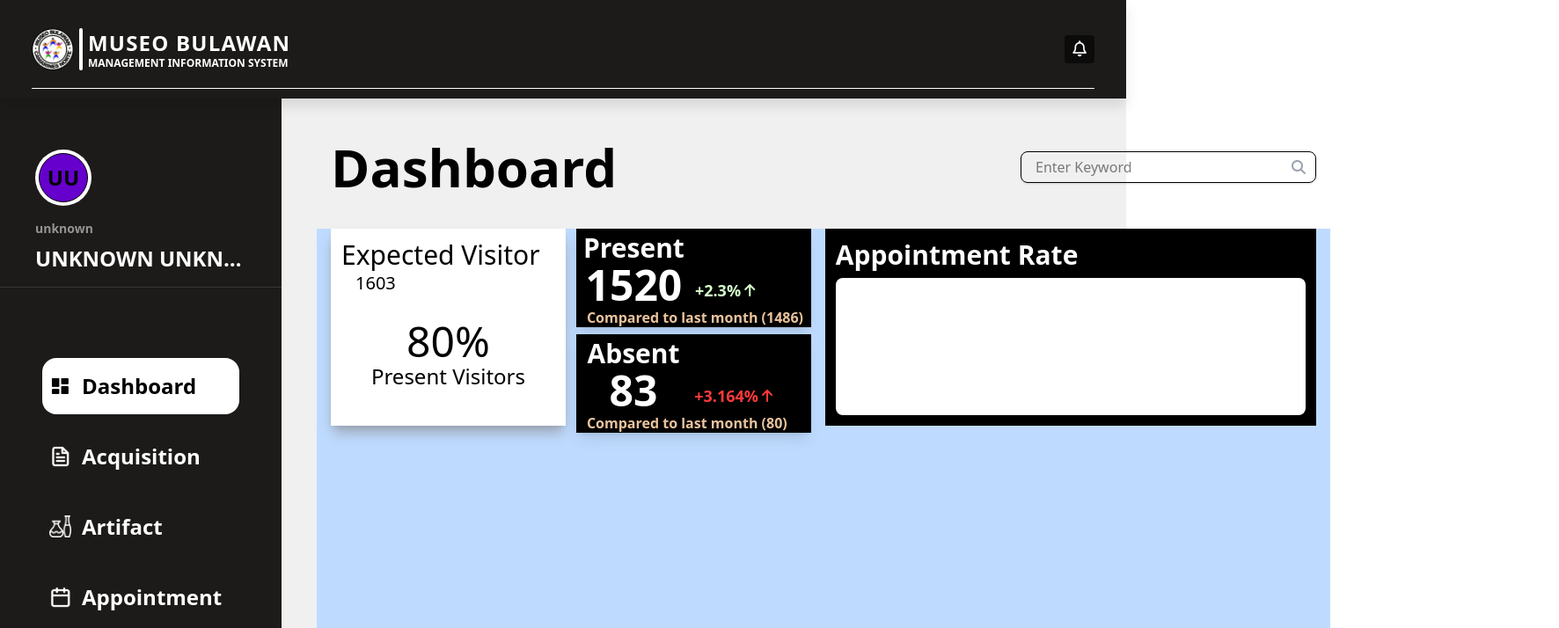
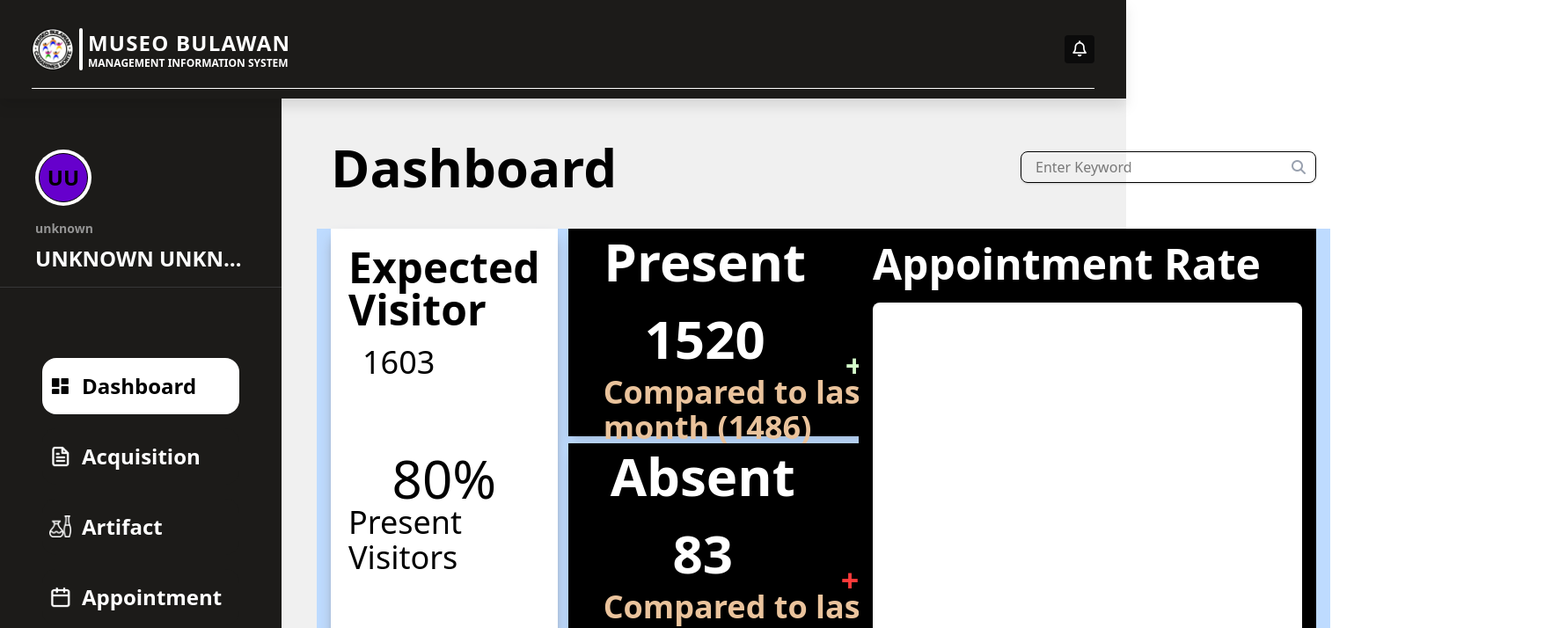
Before and after one commit to k3mosh/Museo-Bulawan-MIS, a React (Vite) app: page /admin/dashboard in a window 1280 px wide. Shown: the top 714 px of the page at 88% size, 1772 px wide, since content can reach past the window. Built offline with nearby package versions, Linux system fonts and the light colour scheme; sample sign-in values are in the browser's storage; a web font is replaced by a local one.

Commit message:
test width dashboard

```diff
--- a/src/pages/admin/Dashboard.jsx
+++ b/src/pages/admin/Dashboard.jsx
@@ -32,17 +32,17 @@ const Dashboard = () => {
                   </div>
 
                   <div className='px-4 w-full max-h-[33em] flex mt-5 md:min-h-[30em] bg-blue-200 '>
-                    <div className='flex flex-col h-full sm:flex sm:flex-col md:flex md:flex-row w-full gap-4'>
+                    <div className='flex flex-col h-full sm:flex sm:flex-col md:flex md:flex-row w-full gap-4 md:gap-10'>
 
-                      <div className='flex gap-3 h-[14em] w-full sm:max-w-full md:max-w-1/2'>
+                      <div className='flex gap-3 h-[14em] w-full sm:max-w-full md:max-w-1/2 md:h-full'>
 
-                        <div className='w-full ' >
-                          <div className='bg-white h-full p-3 flex flex-col items-start justify-start shadow-lg shadow-gray-400'>
-                            <span className='text-3xl'>Expected Visitor</span>
-                            <span className='text-xl ml-4'>1603</span>
+                        <div className='w-full h-full' >
+                          <div className='bg-white h-full p-3 flex flex-col items-start justify-start shadow-lg shadow-gray-400 md:h-[30em] md:p-5 md:gap-4'>
+                            <span className='text-3xl md:text-5xl md:font-semibold'>Expected Visitor</span>
+                            <span className='text-xl ml-4 md:text-4xl'>1603</span>
                             <div className='w-full h-full flex flex-col justify-center items-center '>
-                               <span className='text-5xl'>80%</span>
-                               <span className='text-2xl'>Present Visitors</span>
+                               <span className='text-5xl md:text-6xl'>80%</span>
+                               <span className='text-2xl md:text-4xl'>Present Visitors</span>
                             </div>
                           </div>
                         </div>
@@ -51,39 +51,39 @@ const Dashboard = () => {
                           <div className='flex flex-col w-full h-full gap-2 '>
                             <div className='w-full h-1/2 bg-black p-2 flex flex-col shadow-lg'>
                               <div className="w-full h-full flex flex-col justify-start items-center">
-                                <div className="w-full h-auto flex justify-start items-center gap-x-3">
-                                  <div className="h-full w-[55%] flex flex-col justify-center items-center text-white font-bold text-center">
-                                    <span className="w-full h-1/3 text-3xl flex items-center justify-center">Present</span>
-                                    <span className="w-full h-2/3 text-5xl flex items-center justify-center">1520</span>
+                                <div className="w-full h-auto flex justify-start items-center gap-x-3 md:h-full ">
+                                  <div className="h-full w-[55%] flex flex-col justify-center items-center text-white font-bold text-center md:pl-10">
+                                    <span className="w-full h-1/3 text-2xl flex items-center justify-center md:text-6xl">Present</span>
+                                    <span className="w-full h-2/3 text-4xl flex items-center justify-center md:text-6xl">1520</span>
                                   </div>
                                   <div className="h-full w-[60%] flex items-end justify-start pb-2 text-[#D5FFCB]">
-                                    <span className="w-full font-bold flex items-center gap-1 text-lg">
+                                    <span className="w-full font-bold flex items-center gap-1 text-lg md:text-4xl md:pl-10">
                                       +2.3%
                                       <i className="fas fa-arrow-up text-base"></i>
                                     </span>
                                   </div>
                                 </div>
                                 <div className="w-full h-1/5 text-[#EAC39C] font-bold flex items-center justify-center">
-                                  <span className="w-full flex items-center justify-start pl-1">Compared to last month (1486)</span>
+                                  <span className="w-full flex items-center justify-start pl-1 text-md md:text-4xl  md:pl-8">Compared to last month (1486)</span>
                                 </div>
                               </div>
                             </div>
                             <div className='w-full h-1/2 bg-black p-2 flex flex-col shadow-lg'>
                               <div className="w-full h-full flex flex-col justify-start items-center">
-                                <div className="w-full h-auto flex justify-start items-center gap-x-3 ">
-                                  <div className="h-full w-[55%] flex flex-col justify-center items-center text-white font-bold text-center">
-                                    <span className="w-full h-1/3 text-3xl flex items-center justify-center">Absent</span>
-                                    <span className="w-full h-2/3 text-5xl flex items-center justify-center">83</span>
+                                <div className="w-full h-auto flex justify-start items-center gap-x-3 md:h-full">
+                                  <div className="h-full w-[55%] flex flex-col justify-center items-center text-white font-bold text-center md:pl-10 ">
+                                    <span className="w-full h-1/3 text-2xl flex items-center justify-center md:text-6xl">Absent</span>
+                                    <span className="w-full h-2/3 text-4xl flex items-center justify-center md:text-6xl">83</span>
                                   </div>
-                                  <div className="h-full w-[60%] flex items-end justify-start pb-2 text-[#FF3A3A] ">
-                                    <span className="w-full font-bold flex items-center gap-1 text-lg">
-                                      +3.164%
+                                  <div className="h-full w-[60%] flex items-end justify-start pb-2 text-[#FF3A3A]">
+                                    <span className="w-full font-bold flex items-center gap-1 text-lg md:text-4xl md:pl-10">
+                                      +3.614%
                                       <i className="fas fa-arrow-up text-base"></i>
                                     </span>
                                   </div>
                                 </div>
                                 <div className="w-full h-1/5 text-[#EAC39C] font-bold flex items-center justify-center">
-                                <span className="w-full flex items-center justify-start pl-1">Compared to last month (80)</span>
+                                  <span className="w-full flex items-center justify-start pl-1 text-md md:text-4xl md:pl-8">Compared to last month (80)</span>
                                 </div>
                               </div>
                             </div>
@@ -92,8 +92,8 @@ const Dashboard = () => {
 
                       </div>
 
-                      <div className='flex flex-col h-[14em] w-full sm:max-w-full p-3 gap-2 bg-black'>
-                       <span className='text-3xl font-bold text-white'>Appointment Rate</span>
+                      <div className='flex flex-col h-[14em] w-full sm:max-w-full p-3 gap-2 bg-black md:h-[30em] md:gap-5 md:p-4'>
+                       <span className='text-3xl font-bold text-white md:text-5xl'>Appointment Rate</span>
                        <div className='h-full w-full bg-white rounded-lg'>
 
                        </div>
@@ -102,9 +102,9 @@ const Dashboard = () => {
                   </div>
 
                   <div className='flex flex-col max-h-[33em] sm:flex sm:flex-col md:flex md:flex-row w-full gap-4 px-4 mt-4  md:min-h-[30em] bg-yellow-200'>
-                    <div className='w-full h-[19em] flex  gap-2 sm:gap-3 '>
-                      <div className='w-[20em] flex gap-3 sm:w-[26em] ' >
-                          <div className='w-[9em] flex flex-col gap-3 text-white sm:min-w-[11em]'>
+                    <div className='w-full h-[19em] flex  gap-2 sm:gap-3 md:h-[28em] md:w-full'>
+                      <div className='w-[20em] flex gap-3 sm:w-[26em] md:w-2/3' >
+                          <div className='w-[9em] flex flex-col gap-3 text-white sm:min-w-[11em] md:w-[20em]'>
                             <div className='flex flex-col w-full h-1/2 bg-black rounded-xl p-2 justify-start items-start gap-4 '>
                               <span className='text-xl w-full sm:text-2xl'> Present </span>
                               <span className='text-4xl self-center sm:text-5xl'>593</span>
```
